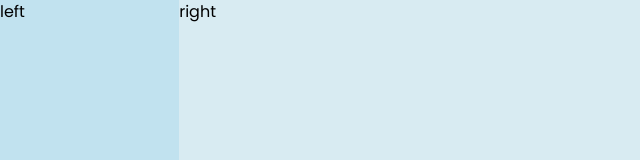
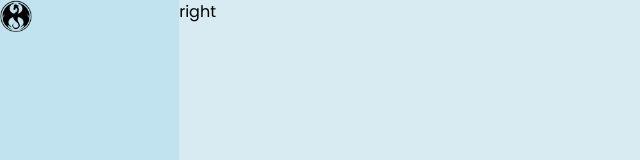
Before and after one commit to Nimira43/Xue, a Next.js app: page /admin in a window 1280 px wide. Shown: the top 160 px of the page, without its empty margins (0-640 px from the left). Built offline with nearby package versions, Linux system fonts and the light colour scheme.

Commit message:
Set up logo inside Link to /

```diff
--- a/src/app/(dashboard)/layout.tsx
+++ b/src/app/(dashboard)/layout.tsx
@@ -1,3 +1,6 @@
+import Image from 'next/image'
+import Link from 'next/link'
+
 export default function DashboardLayout({
   children,
 }: Readonly<{
@@ -6,7 +9,11 @@ export default function DashboardLayout({
   return (
     <html lang='en'>
       <div className='h-screen flex'>
-        <div className="w-[14%] md:w-[8%] lg:w-[16%] xl:w-[14%] bg-[#c1e2ef]">left</div>
+        <div className="w-[14%] md:w-[8%] lg:w-[16%] xl:w-[14%] bg-[#c1e2ef]">
+          <Link href='/'>
+            <Image src='/logo.png' alt='logo' width={32} height={32} />
+          </Link>
+        </div>
 
         <div className="w-[86%] md:w-[92%] lg:w-[84%] xl:w-[86%] bg-[#d8ebf2]">right</div>
       </div>
```
